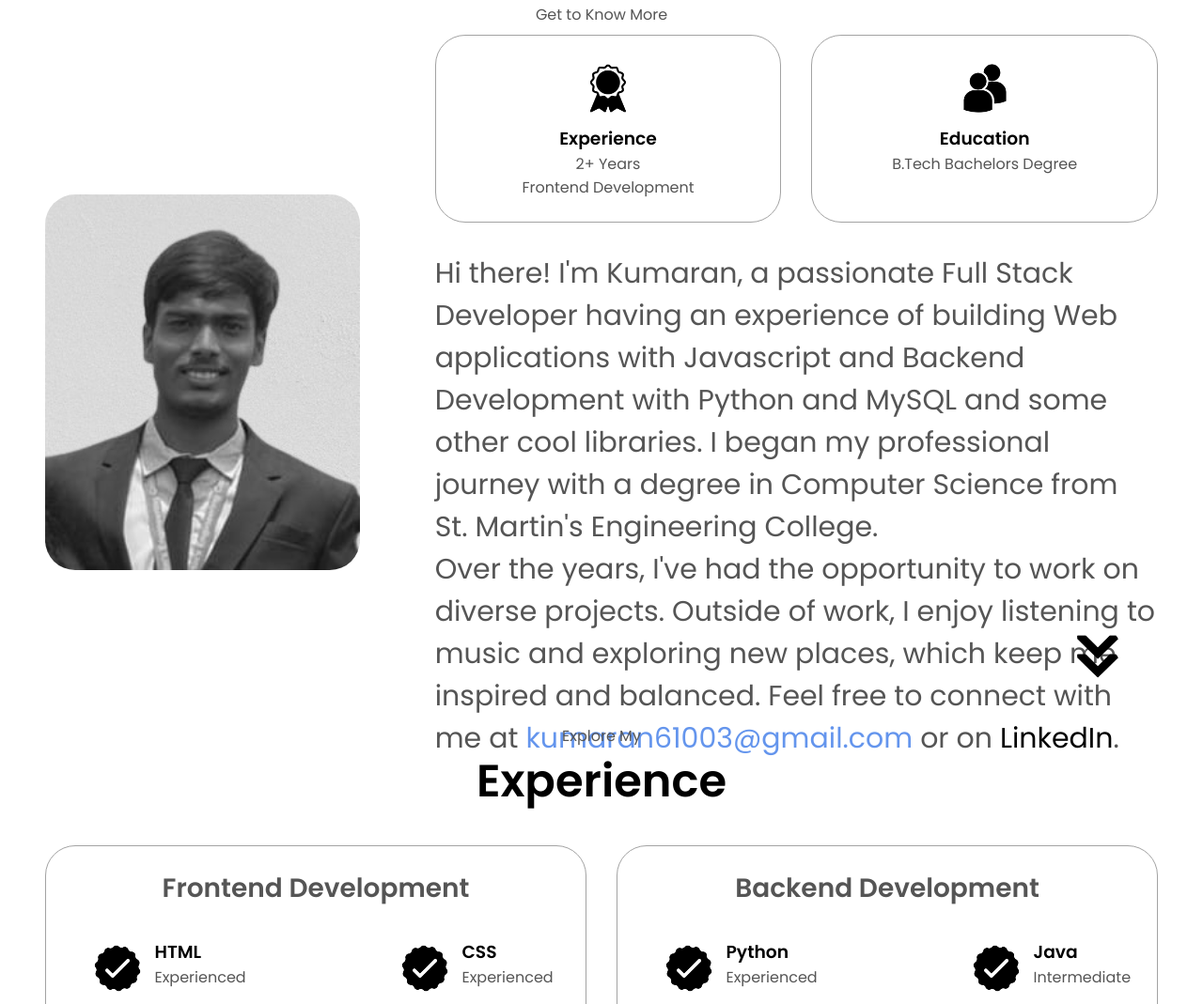
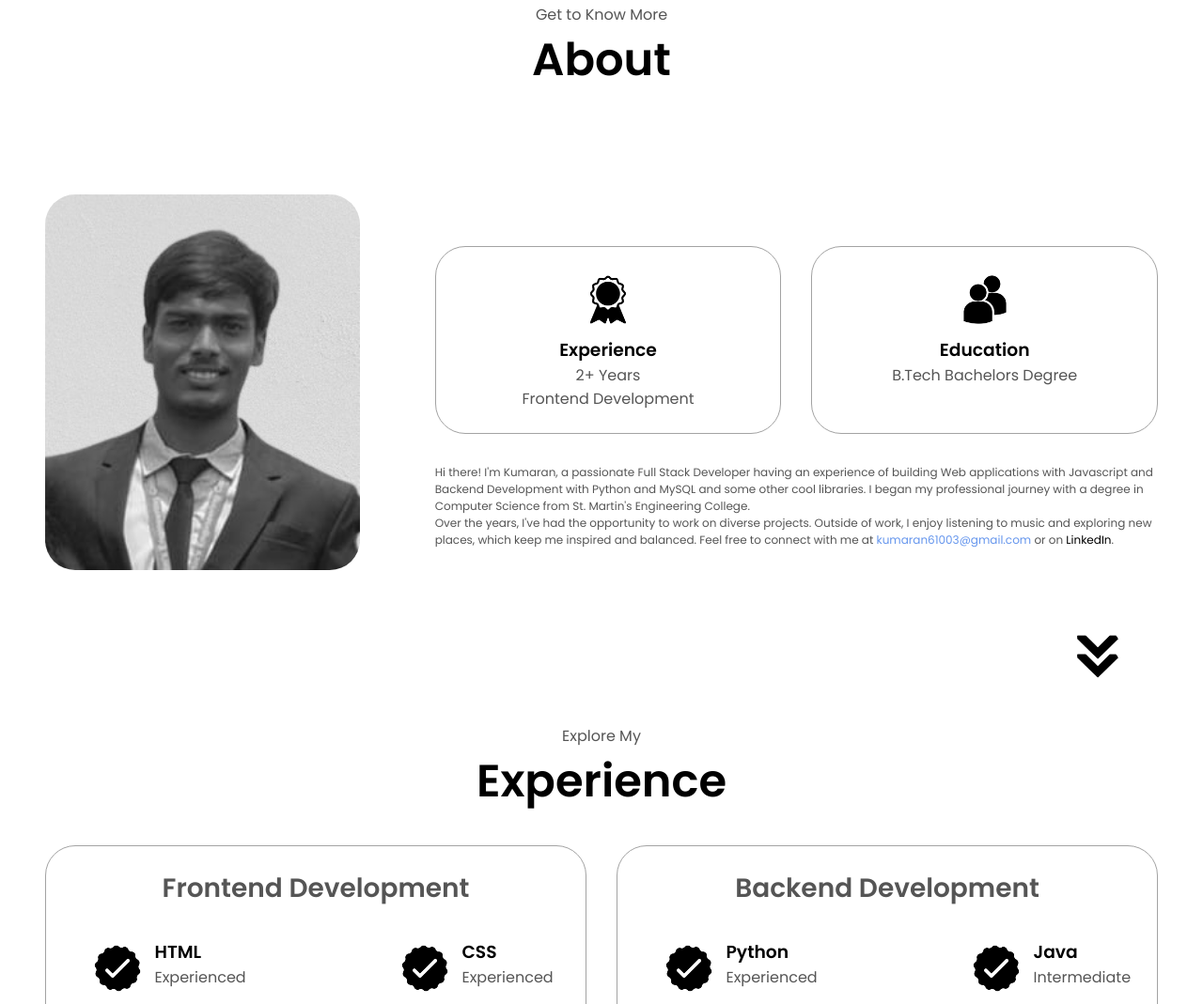
Before and after one commit to 6kumaran/S-Kumaran, a website: page index.html in a window 1280 px wide. Shown: the part 693-1762 px from the top of the page at 94% size. Drawn offline with Linux system fonts and the light colour scheme.

Commit message:
Update style.css

```diff
--- a/style.css
+++ b/style.css
@@ -209,7 +209,7 @@ section{
     margin-top: 2rem;
 }
 .text-container{
-    font-size: 30px;
+    font-size: 12px;
 }
 .about-details-container{
     justify-content: center;
```
